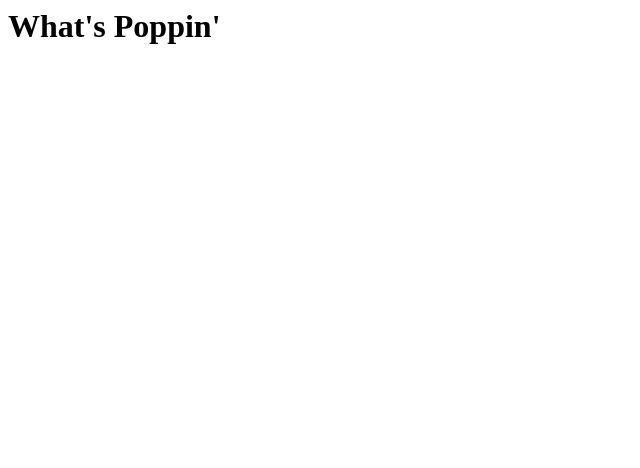
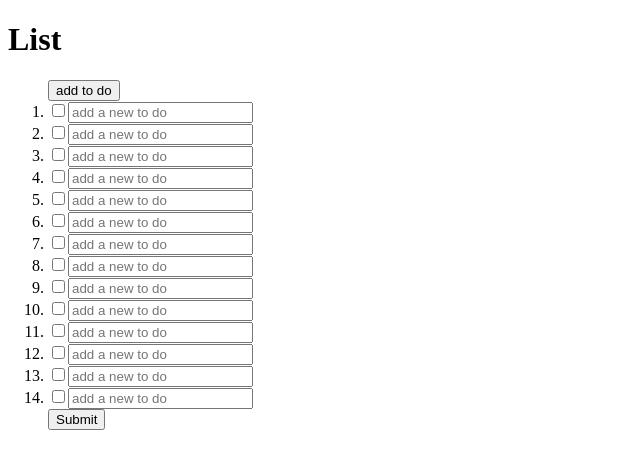
Before and after one commit to lucield21/todo_app, a plain HTML site: page index.html in a window 1280 px wide. Shown: the whole page, without its empty margins (0-640 px from the left). Drawn offline with Linux system fonts and the light colour scheme.

Commit message:
Added Chekboxes and Placeholders

```diff
--- a/index.html
+++ b/index.html
@@ -1 +1,36 @@
-<h1> What's Poppin'</h1>
+<!DOCTYPE html>
+<html>
+    <head>
+        <title> To Do List</title>
+    </head>
+    <body>
+     <h1> List </h1>
+    <ol> <input type = "submit" value = "add to do"> <li> <input type = "checkbox"><input type = "text" placeholder = "add a new to do "> </li>
+      <li><input type = "checkbox"><input type = "text" placeholder = "add a new to do"></li>
+<li> <input type = "checkbox"><input type = "text" placeholder = "add a new to do"></li>
+<li><input type = "checkbox"><input type = "text" placeholder = "add a new to do"> </li>
+<li> <input type = "checkbox"><input type = "text" placeholder = "add a new to do"> </li>
+<li> <input type = "checkbox"><input type = "text" placeholder = "add a new to do"></li>
+<li> <input type = "checkbox"><input type = "text" placeholder = "add a new to do"></li>
+     <li> <input type = "checkbox"><input type = "text" placeholder = "add a new to do"> </li>
+      <li><input type = "checkbox"><input type = "text" placeholder = "add a new to do"></li>
+<li> <input type = "checkbox"><input type = "text" placeholder = "add a new to do"></li>
+<li><input type = "checkbox"><input type = "text" placeholder = "add a new to do"> </li>
+<li> <input type = "checkbox"><input type = "text" placeholder = "add a new to do"> </li>
+<li> <input type = "checkbox"><input type = "text" placeholder = "add a new to do"></li>
+<li> <input type = "checkbox"><input type = "text" placeholder = "add a new to do"></li>
+<input type = "submit">
+ </ol>
+
+
+
+
+
+
+
+      <p>
+
+      </p>
+
+    </body>
+</html>
```
Also changed, not shown: index.css (added), show.css (added), show.html (added).
